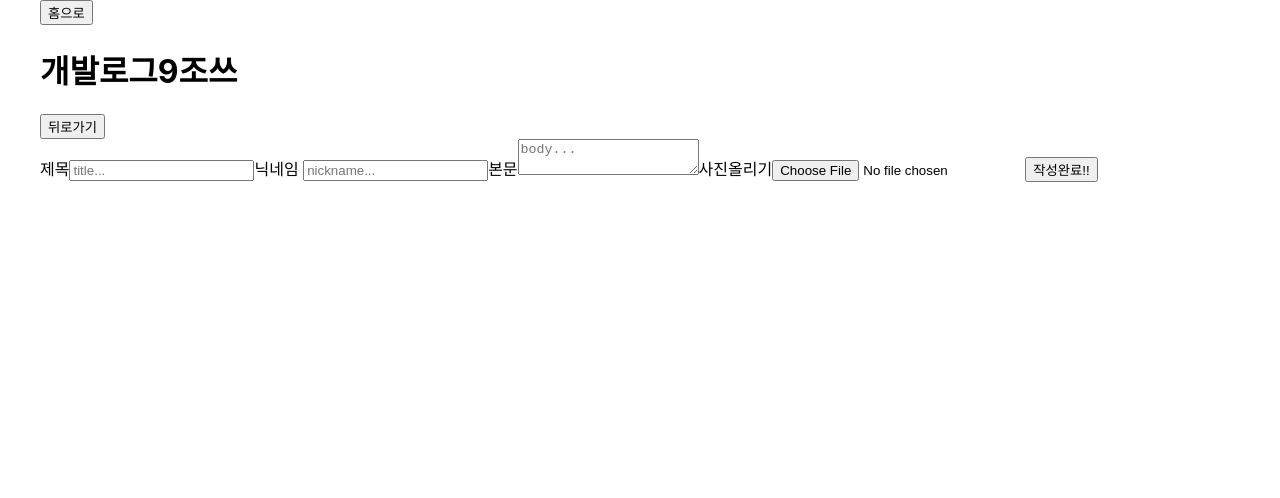
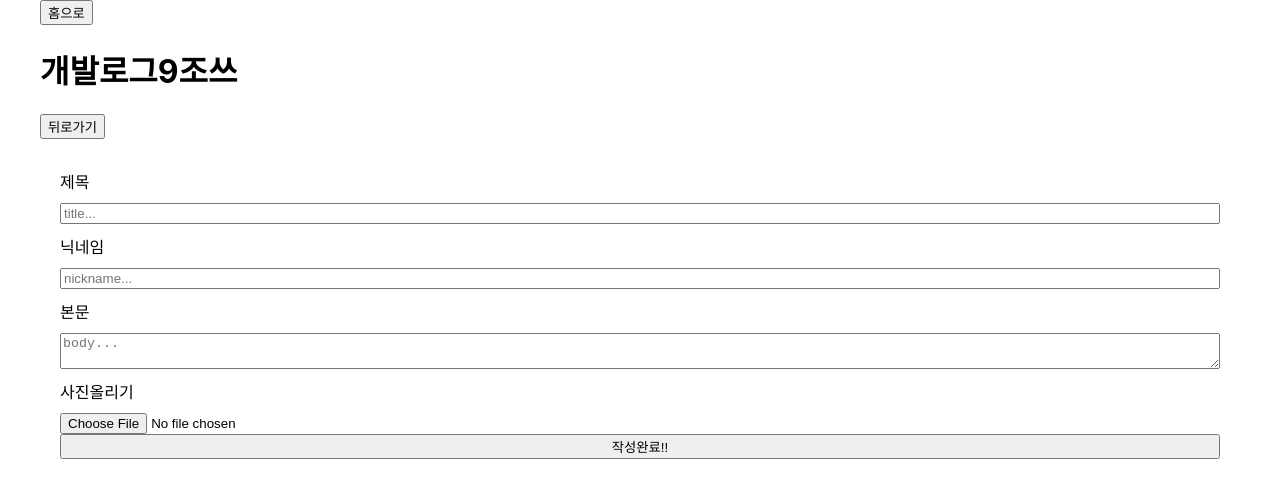
Before and after one commit to mingdolacucudas/gaebalLog, a React (Create React App) app: page /post in a window 1280 px wide. Shown: the top 498 px of the page. Built offline with nearby package versions, Linux system fonts and the light colour scheme; data requests are answered from the project's data file.

Commit message:
왜이럴까

```diff
--- a/server/db.json
+++ b/server/db.json
@@ -0,0 +1,60 @@
+{
+  "gaebalog": [
+    {
+      "id": 0,
+      "nickname": "ming",
+      "title": "오늘의 TIL",
+      "body": "진짜진짲닞다아어ㅏㅓ너무 어렵다.",
+      "img": "이미지..."
+    },
+    {
+      "id": 1,
+      "nickname": "ho",
+      "title": "우리팀이 짱이야",
+      "body": "우리는 벌써 다만들었는걸..?",
+      "img": "이미지..."
+    },
+    {
+      "id": 3,
+      "nickname": "jin",
+      "title": "리액트 너무 재밌어!",
+      "body": "짜릿해!!",
+      "img": "이미지..."
+    },
+    {
+      "id": 4,
+      "nickname": "하이루",
+      "title": "제목",
+      "body": "잘들어갈까요>?",
+      "img": "C:\\fakepath\\KakaoTalk_Photo_2022-08-04-10-49-11.png"
+    },
+    {
+      "id": 5,
+      "nickname": "안녕하세요",
+      "title": "오늘 공부뭐하지",
+      "body": "ㅇㅇㄹㅇㄹ\nㅇㄹㅇㄹㅇㄹ\nㅇㄹㅇㄹ",
+      "img": "C:\\fakepath\\KakaoTalk_Photo_2022-08-04-10-49-36.png"
+    },
+    {
+      "id": 6,
+      "nickname": "방가방가",
+      "title": "칸이비워질까요?",
+      "body": "아마도 잘될거같아요 ",
+      "img": "C:\\fakepath\\KakaoTalk_Photo_2022-08-04-10-49-11.png"
+    },
+    {
+      "id": 7,
+      "nickname": "dd",
+      "title": "dd",
+      "body": "dd",
+      "img": "C:\\fakepath\\KakaoTalk_Photo_2022-08-04-10-49-36.png"
+    },
+    {
+      "id": 8,
+      "nickname": "dfd",
+      "title": "dfd",
+      "body": "dfdff",
+      "img": "C:\\fakepath\\KakaoTalk_Photo_2022-08-04-11-19-28.png"
+    }
+  ]
+}
--- a/src/UI/molecules/PostForm.js
+++ b/src/UI/molecules/PostForm.js
@@ -1,17 +1,114 @@
+import { useState, useEffect } from "react";
+import styled from "styled-components";
 import { PostSuccessBtn } from "../atoms/PostSuccessBtn";
+import axios from "axios";
+import { useNavigate } from "react-router-dom";
+
 const PostForm = () => {
+  //!여기부터 변수
+  const initialState = {
+    id: 0,
+    nickname: "",
+    title: "",
+    body: "",
+    img: "",
+  };
+  const [logData, setLogData] = useState(initialState);
+  let navigate = useNavigate();
+  const REGNICKNAME = /^(?=.*[a-z0-9가-힣])[a-z0-9가-힣]{2,16}$/;
+  const [toggle, setToggle] = useState(false);
+  //!여기부터 서버가져오기
+  //todo 데이터를 가져오는데 오래걸린다. 로딩중 화면 띄우기
+  let [dbData, setDbData] = useState();
+  let [idNumber, setIdNumber] = useState(0);
+  useEffect(() => {
+    axios.get("http://localhost:4000/gaebalog").then((res) => {
+      setDbData(res.data);
+      setIdNumber(res.data.length + 1);
+    });
+  }, [dbData]);
+
+  //!여기부터 이벤트
+  const onChange = (event) => {
+    const { name, value } = event.target;
+    setLogData({ ...logData, [name]: value, id: idNumber });
+    if (name === "nickname" && !REGNICKNAME.test(value)) {
+      setToggle(true);
+    } else {
+      setToggle(false);
+    }
+  };
+
+  const onSubmit = (event) => {
+    event.preventDefault();
+    console.log(logData);
+    axios.post("http://localhost:4000/gaebalog", logData);
+
+    setLogData(initialState);
+    alert("작성완료!");
+    navigate("/");
+  };
+
+  //!여기서부터 리턴
   return (
-    <form>
-      <label>제목</label>
-      <input placeholder="title..." required />
-      <label>닉네임 </label>
-      <input placeholder="nickname..." required />
-      <label>본문</label>
-      <textarea placeholder="body..." required />
-      <label>사진올리기</label>
-      <input type="file" accept="image/*" />
+    <Form onSubmit={onSubmit}>
+      <Label>제목</Label>
+      <input
+        name="title"
+        placeholder="title..."
+        value={logData.title}
+        onChange={onChange}
+        required
+      />
+      <Label>닉네임 </Label>
+
+      <input
+        name="nickname"
+        placeholder="nickname..."
+        onChange={onChange}
+        value={logData.nickname}
+        required
+      />
+      {toggle ? (
+        <Error>
+          닉네임은 2자 이상 16자 이하, 영어 또는 숫자 또는 한글만 가능합니다
+        </Error>
+      ) : (
+        <span></span>
+      )}
+
+      <Label>본문</Label>
+      <textarea
+        name="body"
+        placeholder="body..."
+        onChange={onChange}
+        value={logData.body}
+        required
+      />
+      <Label>사진올리기</Label>
+      <input
+        name="img"
+        value={logData.img}
+        type="file"
+        accept="image/*"
+        onChange={onChange}
+      />
       <PostSuccessBtn />
-    </form>
+    </Form>
   );
 };
 export default PostForm;
+
+const Form = styled.form`
+  display: flex;
+  flex-direction: column;
+  margin: 20px;
+`;
+const Label = styled.label`
+  margin-top: 10px;
+  margin-bottom: 10px;
+`;
+const Error = styled.span`
+  color: red;
+  font-size: small;
+`;
```
Also changed, not shown: package.json (+12 -4 lines), 2 other files (tests, documents, lock files or other folders).
